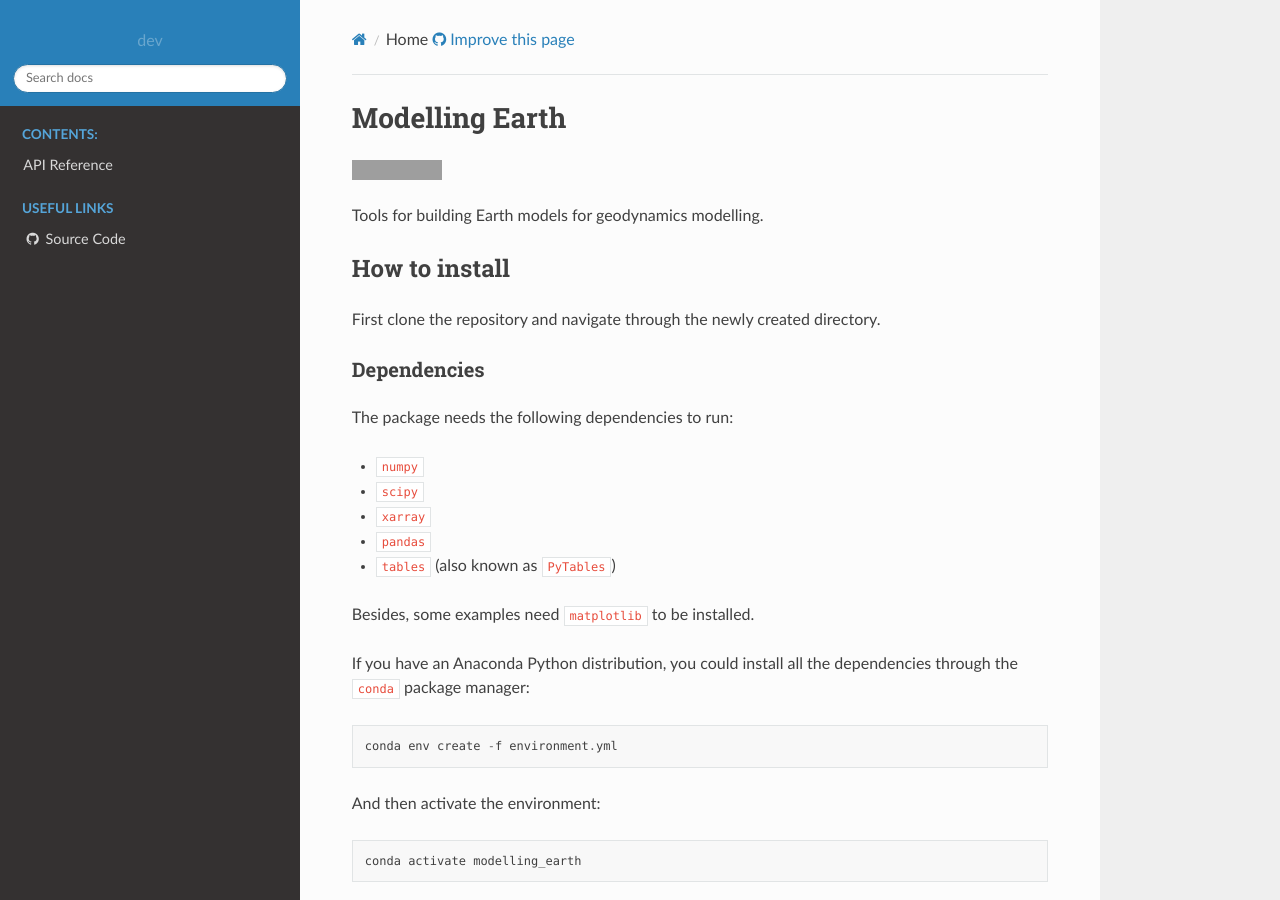
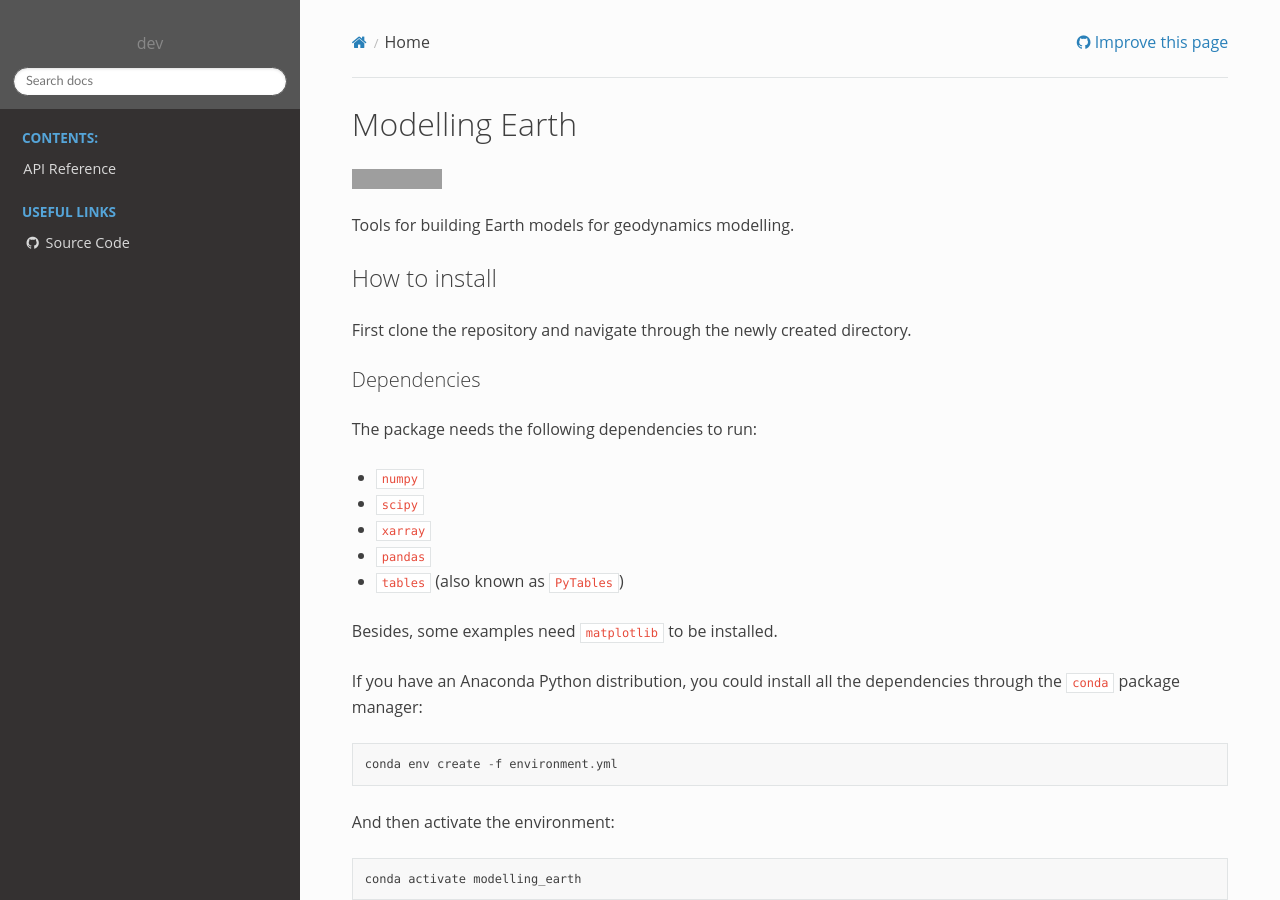
Before and after one commit to aguspesce/modelling_earth, a Sphinx documentation site: the page built from doc/index.rst, in a window 1280 px wide and 900 px high. Built offline with Sphinx 7.4.7 and the Read the Docs theme 2.0.0, drawn with Linux system fonts in a browser that asks for light colours; grey boxes are pictures that could not be loaded.

Commit message:
Add CSS styling

```diff
--- a/doc/conf.py
+++ b/doc/conf.py
@@ -85,3 +85,8 @@ html_context = {
     'github_repo': 'aguspesce/modelling_earth',
     'github_version': 'master',
 }
+
+
+# Load the custom CSS files (needs sphinx >= 1.6 for this to work)
+def setup(app):
+    app.add_stylesheet("style.css")
```
